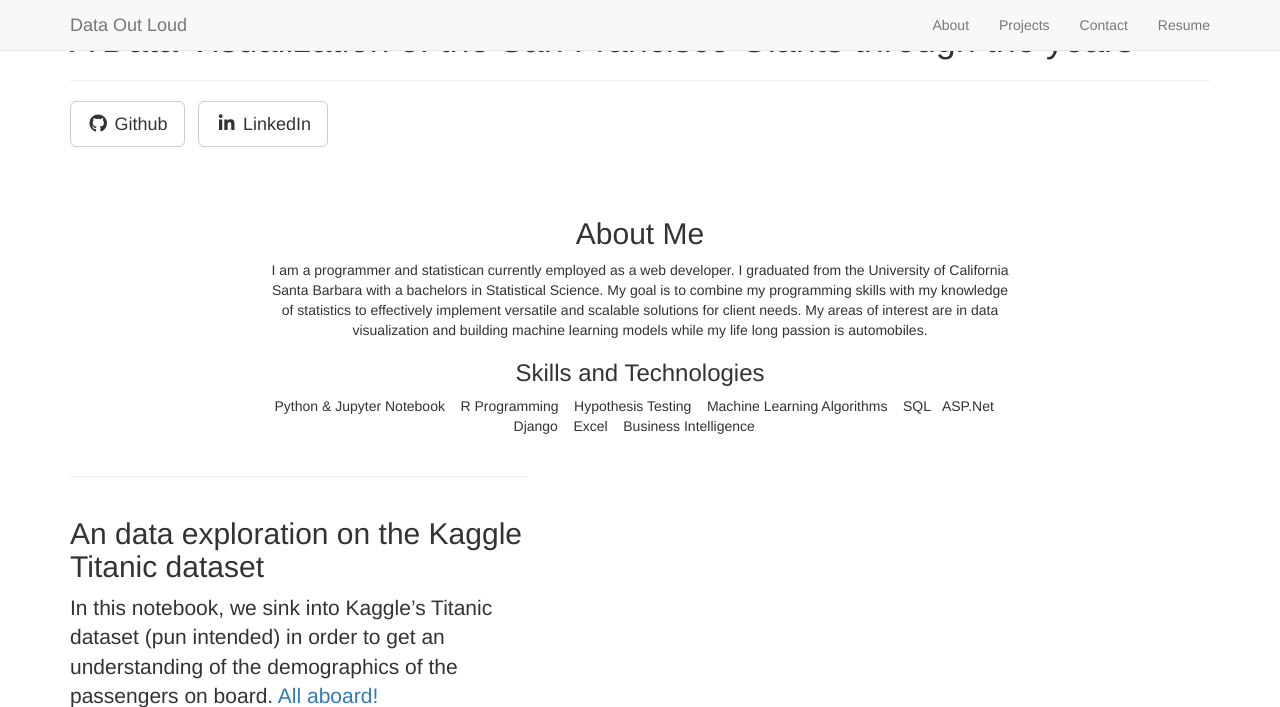
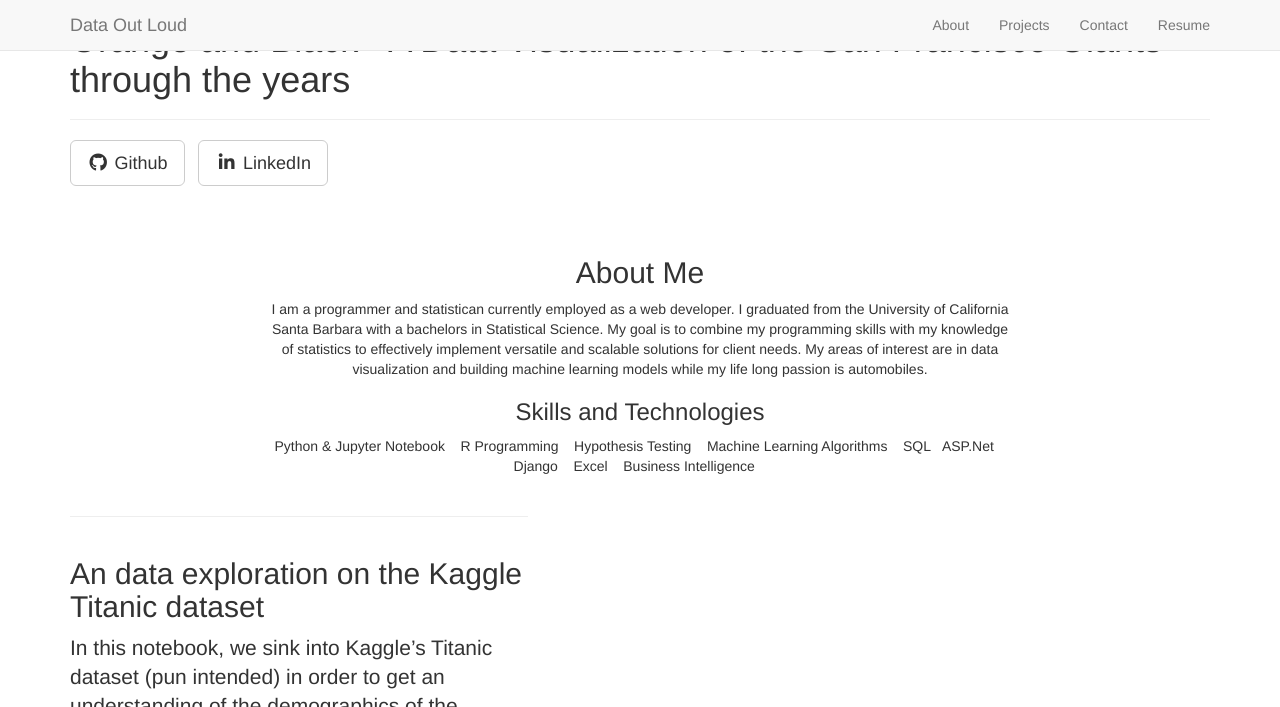
Before and after one commit to robinphetsa/robinphetsa.github.io, a Jekyll site: the page built from _posts/2016-07-14-services-6.markdown, in a window 1280 px wide and 900 px high, cut to the strip 0-707 px from the top of the window. Built offline with Jekyll 4.4.1, drawn with Linux system fonts in a browser that asks for light colours; nearby versions of some CDN libraries; library files that are not in the unit come from our copies; some of the changed text lies outside the part shown.

Commit message:
Update 2016-07-14-services-6.markdown

```diff
--- a/_posts/2016-07-14-services-6.markdown
+++ b/_posts/2016-07-14-services-6.markdown
@@ -2,7 +2,7 @@
 layout: default
 img: giants.jpg
 category: Services
-title: A Data Visualization of the San Francisco Giants through the years
+title: Orange and Black - A Data Visualization of the San Francisco Giants through the years
 description: |
 ---
-In this notebook, we enter the realm of baseball and it's golden stockpile of statistics. We use Python, Plotly, and Pandas along with SQLite to visualize the performance of my favorite baseball team: The San Francisco Giants through each year that they have been in the city. [Join along to see how great (or not great) they are!](http://nbviewer.jupyter.org/github/robinphetsa/data-projects/blob/master/Projects/Baseball/SF%20Giants%20Visual%20through%20the%20Ages.ipynb)
+In this notebook, we enter the realm of baseball and it's golden stockpile of statistics. We use Python, Plotly, and Pandas along with SQLite to visualize the performance of my favorite baseball team: The San Francisco Giants through each year that they have been in the city. [Join along to see how great (or not great) they are!](http://nbviewer.jupyter.org/github/robinphetsa/data-projects/blob/master/Projects/Baseball/SF%20Giants%20Visual%20through%20the%20Ages.ipynb?flush_cache=true)
```
